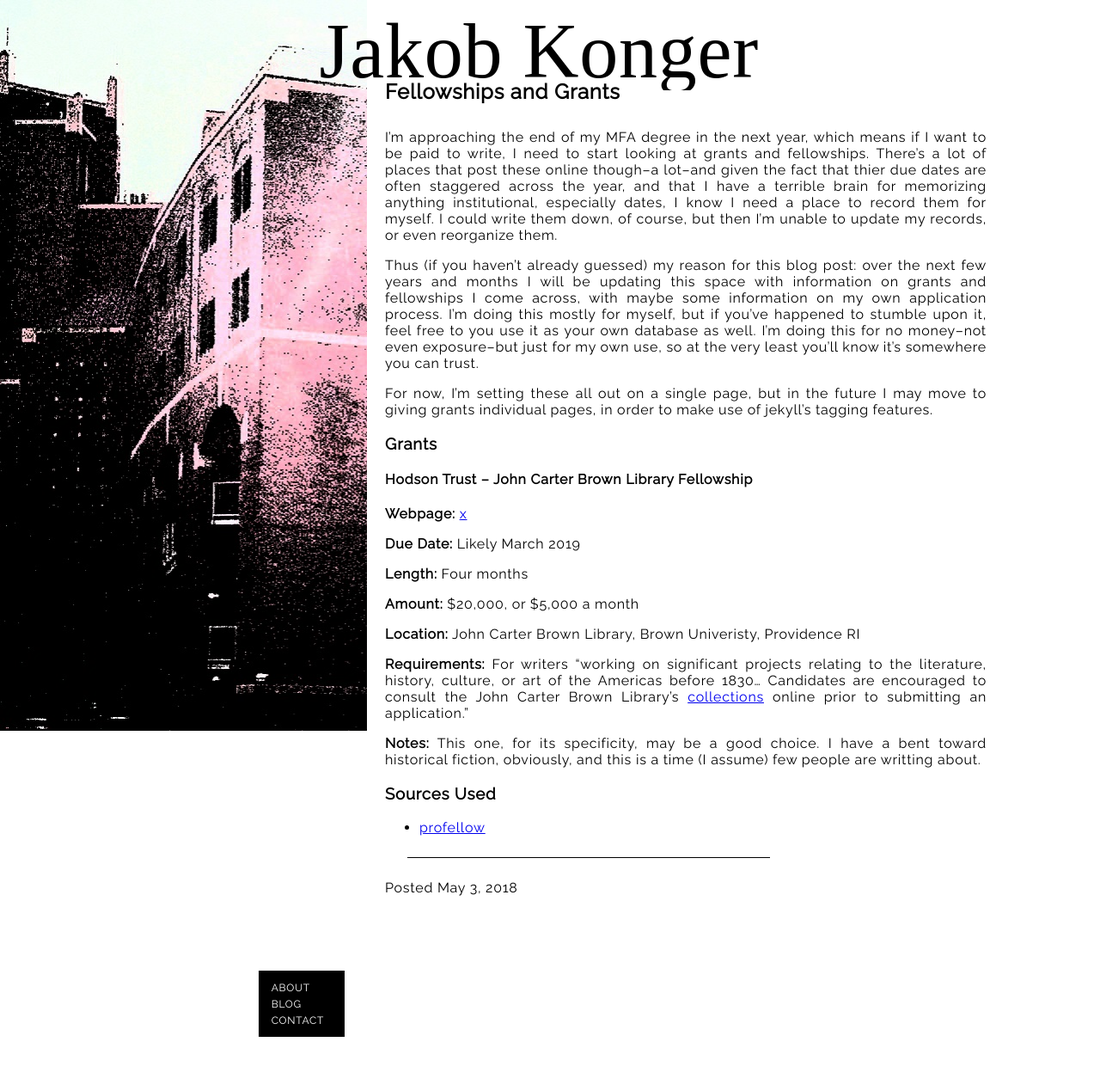
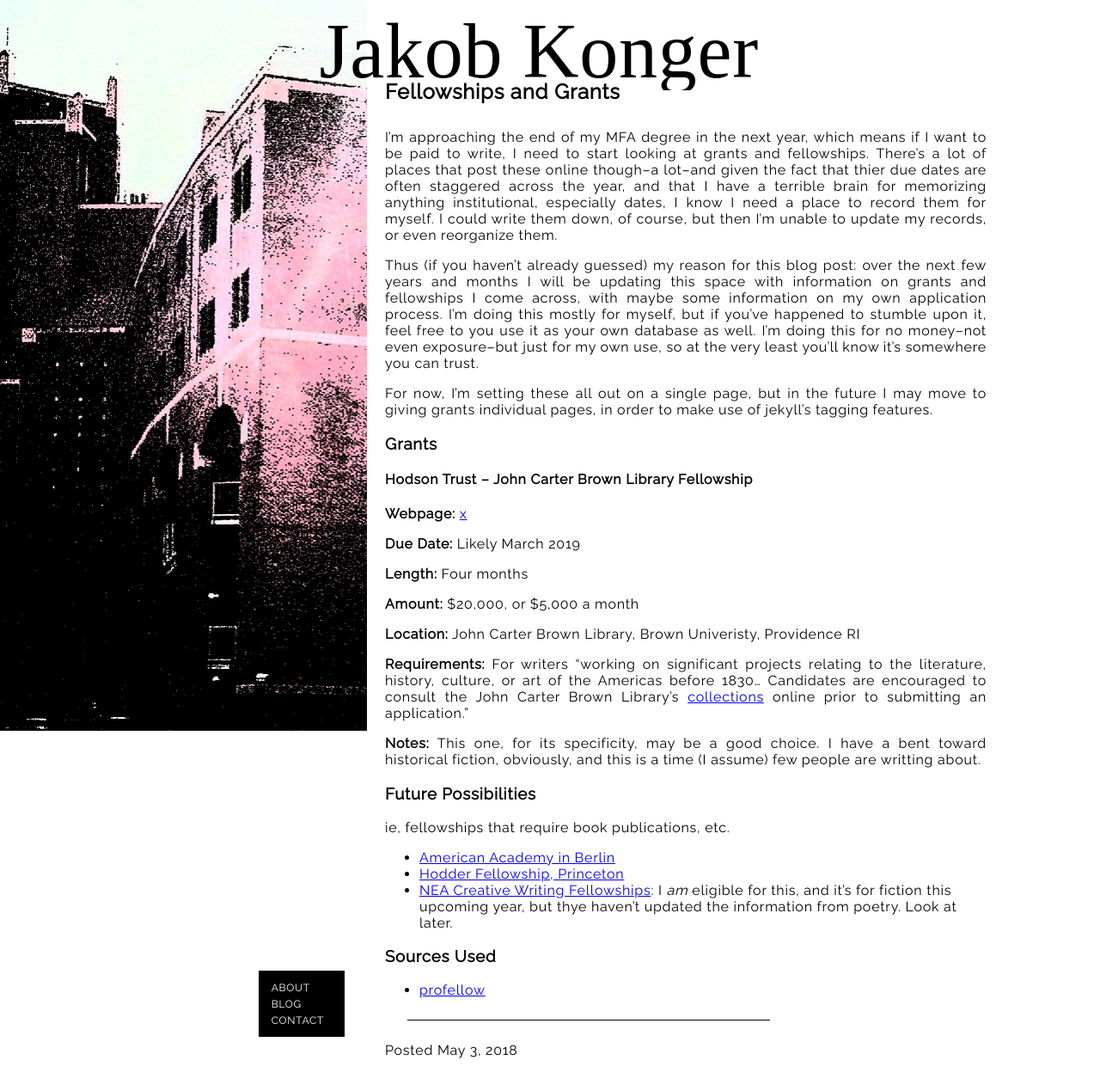
Before and after one commit to towercity/author-webpage, a Jekyll site: the page built from _posts/2018-05-03-fellowships-grants.md, in a window 1280 px wide and 1269 px high. Shown: the whole window at 86% size. Built offline with Jekyll 4.4.1, drawn with Linux system fonts in a browser that asks for light colours; some web fonts are replaced.

Commit message:
Added more fellowships

```diff
--- a/_posts/2018-05-03-fellowships-grants.md
+++ b/_posts/2018-05-03-fellowships-grants.md
@@ -30,6 +30,12 @@ __Requirements:__ For writers "working on significant projects relating to the l
 
 __Notes:__ This one, for its specificity, may be a good choice. I have a bent toward historical fiction, obviously, and this is a time (I assume) few people are writting about.
 
+### Future Possibilities ###
+ie, fellowships that require book publications, etc.
+
+* [American Academy in Berlin](http://www.americanacademy.de/apply/apply-for-a-fellowship/)
+* [Hodder Fellowship, Princeton](http://arts.princeton.edu/fellowships/hodder-fellowship/)
+* [NEA Creative Writing Fellowships](https://www.arts.gov/grants-individuals/creative-writing-fellowships): I _am_ eligible for this, and it's for fiction this upcoming year, but thye haven't updated the information from poetry. Look at later.
 
 ### Sources Used ##
  * [profellow](https://www.profellow.com/)
```
